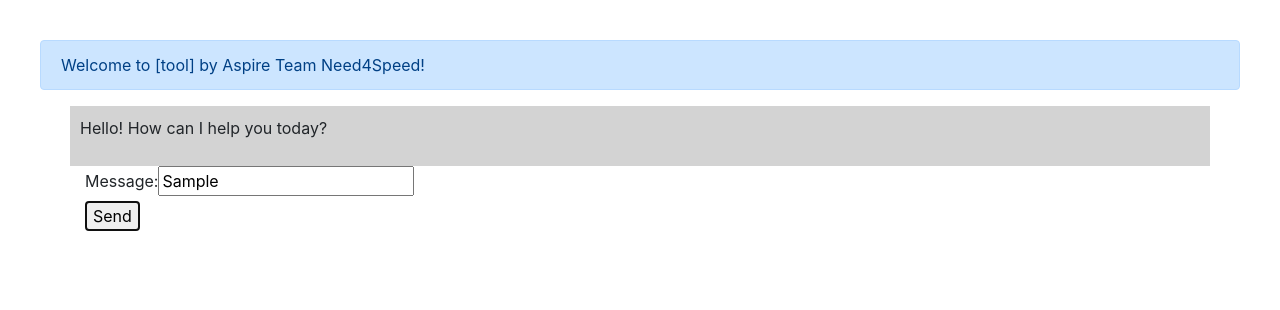
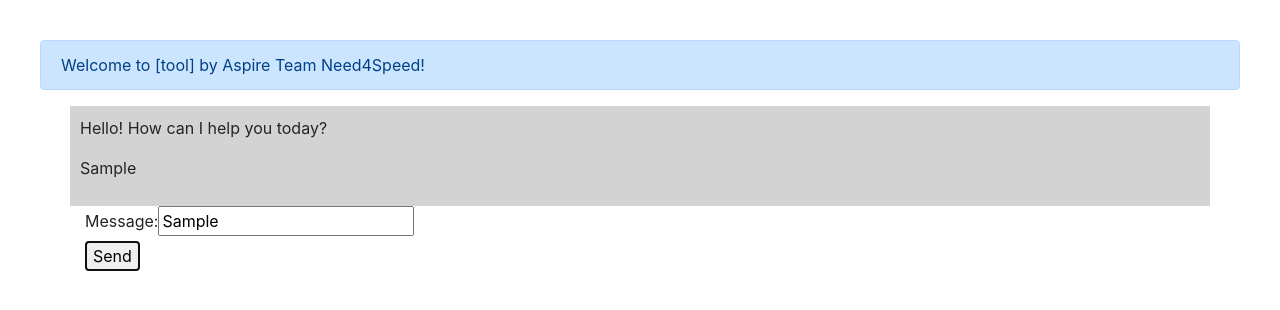
Before and after one commit to ejaynew/need4speed, a React (Create React App) app: page / in a window 1280 px wide. Both pictures are taken after typing "Sample" into the empty fields and a click on the button "Send". Shown: the top 310 px of the page. Built offline with nearby package versions, Linux system fonts and the light colour scheme.

Commit message:
configure messages to be an array for viewing history

```diff
--- a/src/app.tsx
+++ b/src/app.tsx
@@ -3,7 +3,10 @@ import './app.css';
 import { WelcomeMessage } from './components/welcome-message';
 
 function App() {
-    const [message, setMessage] = useState('Hello! How can I help you today?');
+    const [messages, setMessages] = useState([
+        'Hello! How can I help you today?',
+    ]);
+    const [previousInputs, setPreviousInputs] = useState<string[]>([]);
     const [userInput, setUserInput] = useState('');
     const parentMessageId = useRef();
 
@@ -12,7 +15,16 @@ function App() {
             <WelcomeMessage />
             <div className="container" id="chat-output">
                 <div id="chat-message">
-                    <p>{message}</p>
+                    {messages.map((msg, idx) => {
+                        return (
+                            <>
+                                <p>{msg}</p>
+                                {idx < previousInputs.length && (
+                                    <p>{previousInputs[idx]}</p>
+                                )}
+                            </>
+                        );
+                    })}
                 </div>
             </div>
 
@@ -34,6 +46,9 @@ function App() {
                         onClick={(event) => {
                             event.preventDefault();
                             console.log('test', userInput);
+                            setPreviousInputs((previousInputs) => {
+                                return [...previousInputs, userInput];
+                            });
                             // Send the text to the API endpoint
                             fetch('http://localhost:3000', {
                                 method: 'POST',
@@ -50,7 +65,9 @@ function App() {
                                     if (data.id) {
                                         parentMessageId.current = data.id;
                                     }
-                                    setMessage(data.reply);
+                                    setMessages((msg) => {
+                                        return [...msg, data.reply];
+                                    });
                                 })
                                 .catch((error) => {
                                     alert(
```
